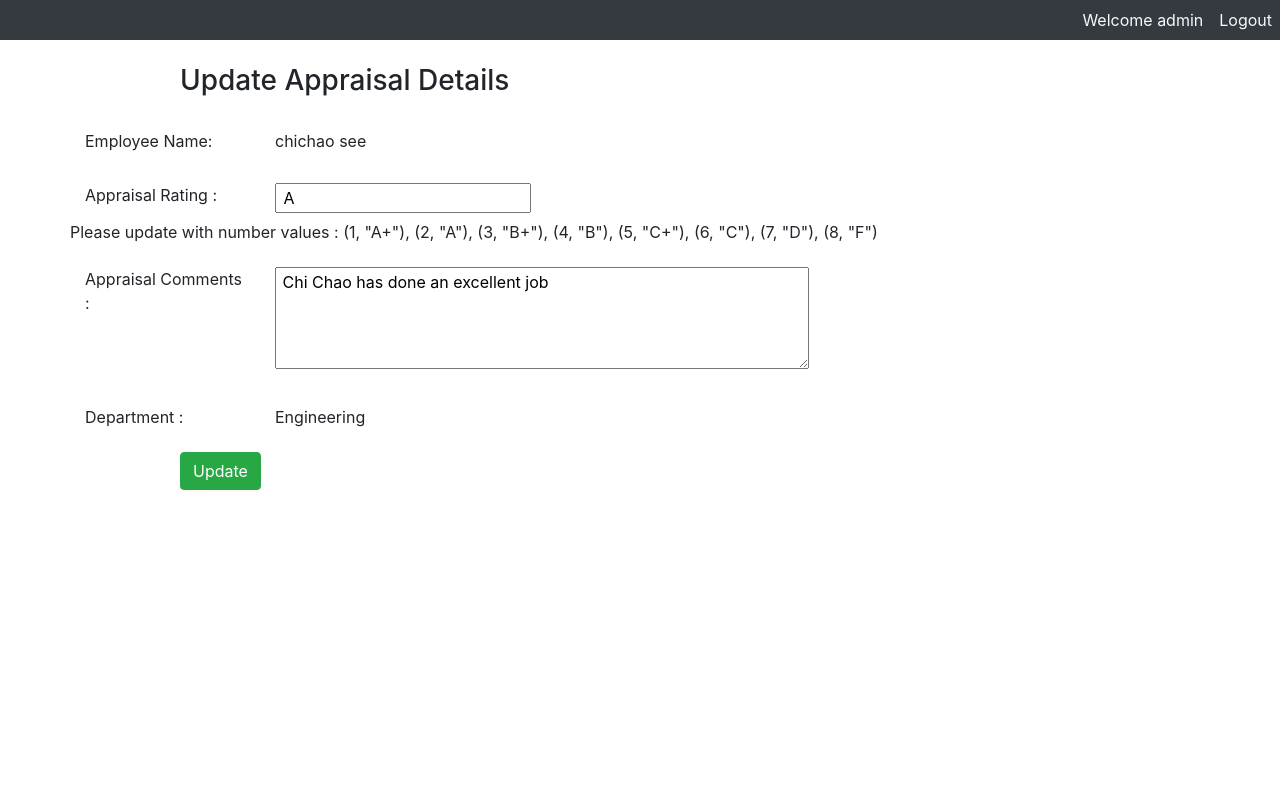
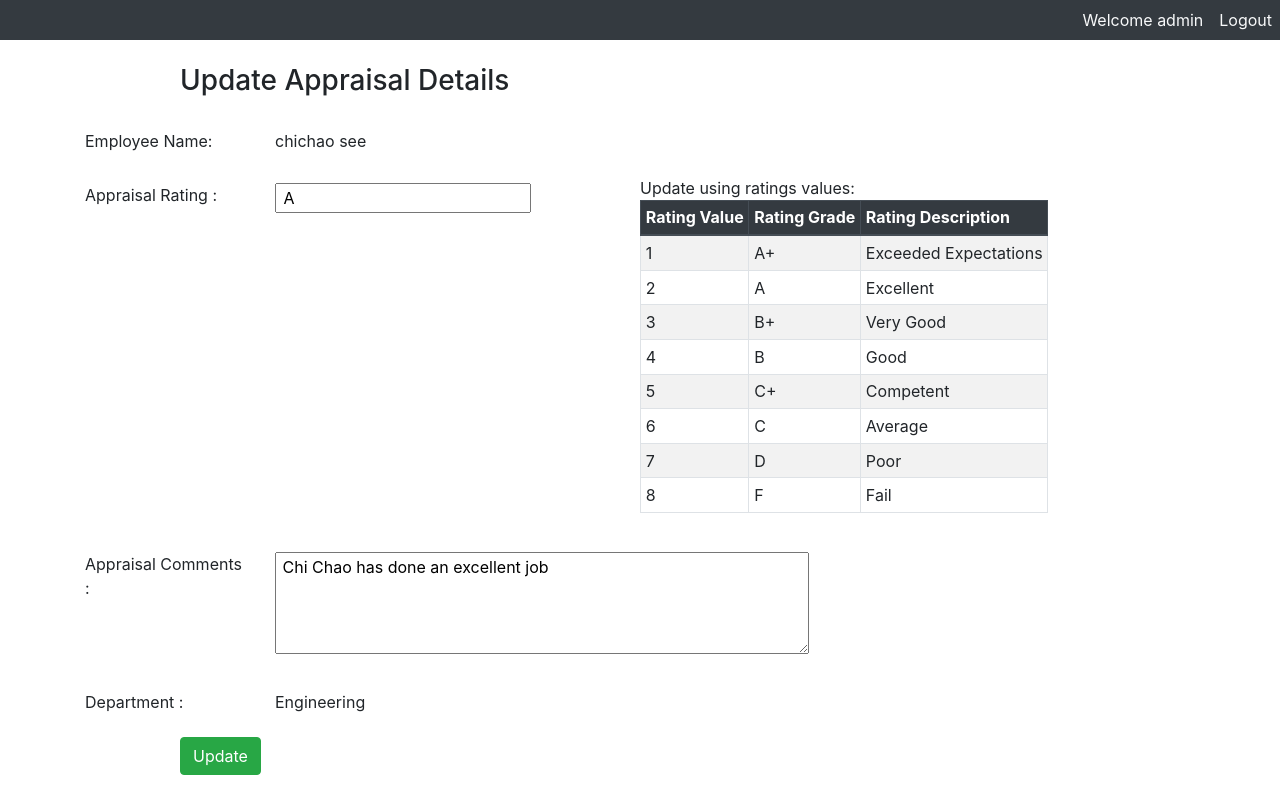
Before and after one commit to chichao89/FS104_EmployeeSystem, a Django app: page /edit/1/ in a window 1280 px wide. Run offline with Django 3.2, Linux system fonts and the light colour scheme; a user stored in the database is signed in; data comes from the database, SQL or seed files in the repository; both versions use the stored data as it was after the commit; some libraries are stand-ins or nearby versions.

Commit message:
"updated code"

```diff
--- a/employee/templates/edit.html
+++ b/employee/templates/edit.html
@@ -42,15 +42,24 @@
   <div class="form-group row">
     <label class="col-sm-2 col-form-label">Appraisal Rating :</label>
     <div class="col-sm-4 col-form-label"> <input type="text" name="rating_id" id="id_appid" required maxlength="5" value=" {{ appraisal.rating_id}}"/> </div>
-    <div>    <span>Please update with number values :
-      (1, "A+"),
-      (2, "A"),
-      (3, "B+"),
-      (4, "B"),
-      (5, "C+"),
-      (6, "C"),
-      (7, "D"),
-      (8, "F")</span></div>
+    <div>
+      <table class="table table-striped table-bordered table-sm">Update using ratings values:
+        <thead class="thead-dark">
+          <tr>
+            <th>Rating Value</th>
+            <th>Rating Grade</th>
+            <th>Rating Description</th>
+        </tr>
+        </thead>
+        {% for rating in ratings %}
+        <tr>
+          <td>{{ rating.rating_id }}</td>
+          <td>{{ rating.grade }}</td>
+          <td>{{ rating.grade_description }}</td>
+        </tr>
+        {% endfor %}
+      </table>
+    </div>
   </div>
   <div class="form-group row">
     <label class="col-sm-2 col-form-label">Appraisal Comments :</label>
--- a/employee/urls.py
+++ b/employee/urls.py
@@ -17,5 +17,6 @@ urlpatterns = [
     path('', views.emp, name="home"),
     path('edit/<int:emp_id>/', views.edit, name='edit'),
     path('update/<int:emp_id>', views.update, name='update'),
-    path('employee', include(router.urls)),
+    path('employee/', include(router.urls)),
+    path('api-auth/', include('rest_framework.urls', namespace='rest_framework'))
 ]
--- a/employee/views.py
+++ b/employee/views.py
@@ -82,7 +82,8 @@ def edit(request, emp_id):
         emp_id = int(emp_id)
         employee = Employee.objects.get(EmpId=emp_id)
         appraisal = Appraisal.objects.get(emp_id = emp_id)
-        context = {'form':employee, 'appraisal':appraisal}
+        ratings = Rating.objects.all()
+        context = {'form':employee, 'appraisal':appraisal,'ratings':ratings}
         return render(request,'edit.html', context)
 
 
```
Also changed, not shown: README.md, db.sqlite3.
